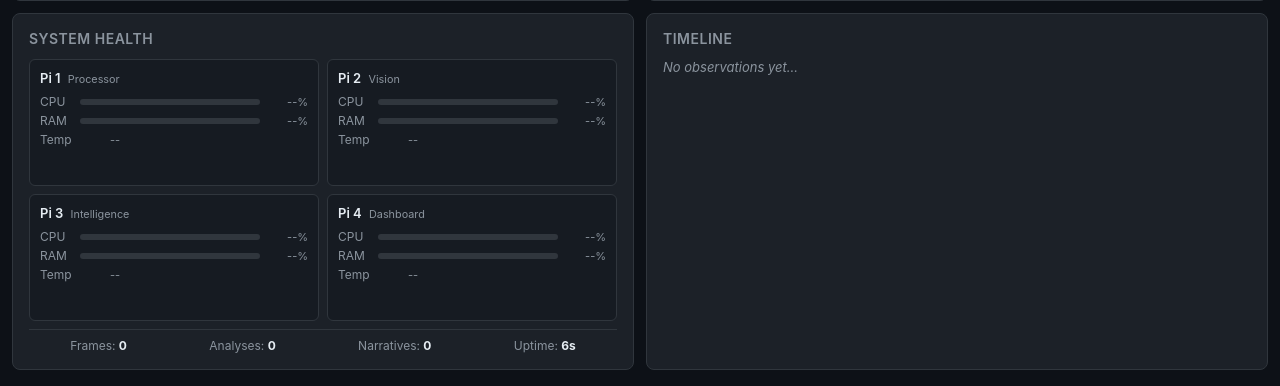
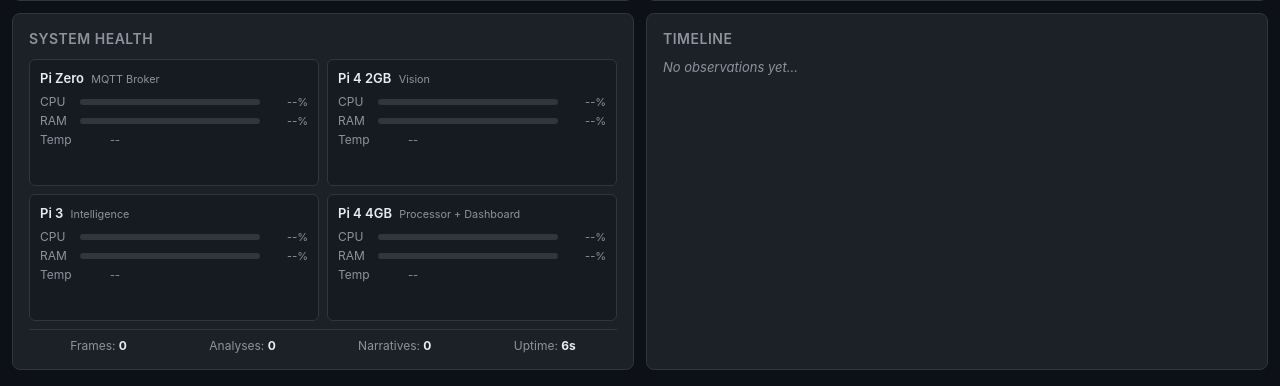
Before and after one commit to sayoung125/Distributed-Pi, a Flask app: page / in a window 1280 px wide. Shown: the part 414-800 px from the top of the page. Run offline with Flask 3, Linux system fonts and the light colour scheme; parts of the project's set-up code (start-up, migrations or seed data) failed here and were passed over; some libraries are stand-ins or nearby versions.

Commit message:
Consolidate to 4 physical Pis: merge processor into dashboard node
Hardware mapping now matches actual devices:
- Pi Zero -> MQTT Broker (pi-zero-broker/)
- Pi 3 -> Intelligence/TinyLlama (pi3-intelligence/)
- Pi 4 2GB -> Vision/YOLOv8 (pi4-2gb-vision/)
- Pi 4 4GB -> Processor + Dashboard co-located (pi4-4gb-dashboard/)

Removed separate pi1-processor directory. The processor now runs as
a second container alongside the dashboard on the Pi 4 4GB. Updated
all node names, dashboard HTML, deploy script, and .env.example.

Co-Authored-By: Claude Opus 4.6 <noreply@anthropic.com>

```diff
--- a/pi4-dashboard/app.py
+++ b/pi4-4gb-dashboard/app.py
@@ -1,4 +1,7 @@
-"""Pi 4: Dashboard & Orchestrator - Real-time web dashboard for the analytics pipeline."""
+"""Pi 4 4GB: Dashboard & Orchestrator - Real-time web dashboard for the analytics pipeline.
+
+Co-located on the same Pi as the frame processor (pi4-4gb-dashboard).
+"""
 
 import sys
 import os
@@ -39,7 +42,7 @@ state = {
 
 
 def on_frame(topic: str, payload: dict):
-    """Handle raw frame from Pi 1."""
+    """Handle raw frame from the local processor container."""
     state["latest_frame"] = payload
     state["pipeline_stats"]["frames_received"] += 1
     socketio.emit("frame_update", {
@@ -53,7 +56,7 @@ def on_frame(topic: str, payload: dict):
 
 
 def on_vision(topic: str, payload: dict):
-    """Handle vision analysis from Pi 2."""
+    """Handle vision analysis from Pi 4 2GB."""
     state["latest_vision"] = payload
     state["pipeline_stats"]["visions_received"] += 1
     socketio.emit("vision_update", payload)
@@ -121,7 +124,7 @@ def handle_connect():
 def start_mqtt():
     """Start MQTT client in a background thread."""
     config = get_config()
-    mqtt = MQTTClient(config["mqtt_broker_host"], config["mqtt_port"], "pi4")
+    mqtt = MQTTClient(config["mqtt_broker_host"], config["mqtt_port"], "pi4-4gb-dashboard")
     mqtt.connect()
 
     # Subscribe to all pipeline topics
@@ -130,8 +133,8 @@ def start_mqtt():
     mqtt.subscribe("analysis/intelligence", on_intelligence)
     mqtt.subscribe("system/metrics/#", on_metrics)
 
-    # Start metrics publisher for Pi 4 itself
-    start_metrics_publisher(mqtt, "pi4")
+    # Start metrics publisher for this Pi
+    start_metrics_publisher(mqtt, "pi4-4gb")
 
     return mqtt
 
--- a/pi4-dashboard/templates/dashboard.html
+++ b/pi4-4gb-dashboard/templates/dashboard.html
@@ -47,38 +47,38 @@
         <section class="panel" id="health-panel">
             <h2>System Health</h2>
             <div class="nodes-grid">
-                <div class="node-card" id="node-pi1">
-                    <h3>Pi 1 <small>Processor</small></h3>
+                <div class="node-card" id="node-pi-zero">
+                    <h3>Pi Zero <small>MQTT Broker</small></h3>
                     <div class="metric">
                         <label>CPU</label>
-                        <div class="bar"><div class="bar-fill" id="pi1-cpu"></div></div>
-                        <span class="value" id="pi1-cpu-val">--%</span>
+                        <div class="bar"><div class="bar-fill" id="pi-zero-cpu"></div></div>
+                        <span class="value" id="pi-zero-cpu-val">--%</span>
                     </div>
                     <div class="metric">
                         <label>RAM</label>
-                        <div class="bar"><div class="bar-fill" id="pi1-mem"></div></div>
-                        <span class="value" id="pi1-mem-val">--%</span>
+                        <div class="bar"><div class="bar-fill" id="pi-zero-mem"></div></div>
+                        <span class="value" id="pi-zero-mem-val">--%</span>
                     </div>
                     <div class="metric">
                         <label>Temp</label>
-                        <span class="value" id="pi1-temp">--</span>
+                        <span class="value" id="pi-zero-temp">--</span>
                     </div>
                 </div>
-                <div class="node-card" id="node-pi2">
-                    <h3>Pi 2 <small>Vision</small></h3>
+                <div class="node-card" id="node-pi4-2gb">
+                    <h3>Pi 4 2GB <small>Vision</small></h3>
                     <div class="metric">
                         <label>CPU</label>
-                        <div class="bar"><div class="bar-fill" id="pi2-cpu"></div></div>
-                        <span class="value" id="pi2-cpu-val">--%</span>
+                        <div class="bar"><div class="bar-fill" id="pi4-2gb-cpu"></div></div>
+                        <span class="value" id="pi4-2gb-cpu-val">--%</span>
                     </div>
                     <div class="metric">
                         <label>RAM</label>
-                        <div class="bar"><div class="bar-fill" id="pi2-mem"></div></div>
-                        <span class="value" id="pi2-mem-val">--%</span>
+                        <div class="bar"><div class="bar-fill" id="pi4-2gb-mem"></div></div>
+                        <span class="value" id="pi4-2gb-mem-val">--%</span>
                     </div>
                     <div class="metric">
                         <label>Temp</label>
-                        <span class="value" id="pi2-temp">--</span>
+                        <span class="value" id="pi4-2gb-temp">--</span>
                     </div>
                 </div>
                 <div class="node-card" id="node-pi3">
@@ -98,21 +98,21 @@
                         <span class="value" id="pi3-temp">--</span>
                     </div>
                 </div>
-                <div class="node-card" id="node-pi4">
-                    <h3>Pi 4 <small>Dashboard</small></h3>
+                <div class="node-card" id="node-pi4-4gb">
+                    <h3>Pi 4 4GB <small>Processor + Dashboard</small></h3>
                     <div class="metric">
                         <label>CPU</label>
-                        <div class="bar"><div class="bar-fill" id="pi4-cpu"></div></div>
-                        <span class="value" id="pi4-cpu-val">--%</span>
+                        <div class="bar"><div class="bar-fill" id="pi4-4gb-cpu"></div></div>
+                        <span class="value" id="pi4-4gb-cpu-val">--%</span>
                     </div>
                     <div class="metric">
                         <label>RAM</label>
-                        <div class="bar"><div class="bar-fill" id="pi4-mem"></div></div>
-                        <span class="value" id="pi4-mem-val">--%</span>
+                        <div class="bar"><div class="bar-fill" id="pi4-4gb-mem"></div></div>
+                        <span class="value" id="pi4-4gb-mem-val">--%</span>
                     </div>
                     <div class="metric">
                         <label>Temp</label>
-                        <span class="value" id="pi4-temp">--</span>
+                        <span class="value" id="pi4-4gb-temp">--</span>
                     </div>
                 </div>
             </div>
```
Also changed, not shown: pi2-vision/docker-compose.yml (deleted, +0 -13 lines), pi4-2gb-vision/docker-compose.yml (renamed from pi1-processor/docker-compose.yml, +5 -7 lines), pi4-2gb-vision/vision_detector.py (renamed from pi2-vision/vision_detector.py, +4 -4 lines), pi4-4gb-dashboard/docker-compose.yml (added, +30 -0 lines), pi4-4gb-dashboard/processor.py (renamed from pi1-processor/processor.py, +9 -5 lines), pi4-dashboard/docker-compose.yml (deleted, +0 -15 lines), pi4-2gb-vision/requirements.txt (renamed from pi2-vision/requirements.txt), pi4-4gb-dashboard/requirements-processor.txt (renamed from pi1-processor/requirements.txt), pi4-4gb-dashboard/requirements.txt (renamed from pi4-dashboard/requirements.txt), pi4-4gb-dashboard/static/css/style.css (renamed from pi4-dashboard/static/css/style.css), pi4-4gb-dashboard/static/js/dashboard.js (renamed from pi4-dashboard/static/js/dashboard.js), 8 other files.
